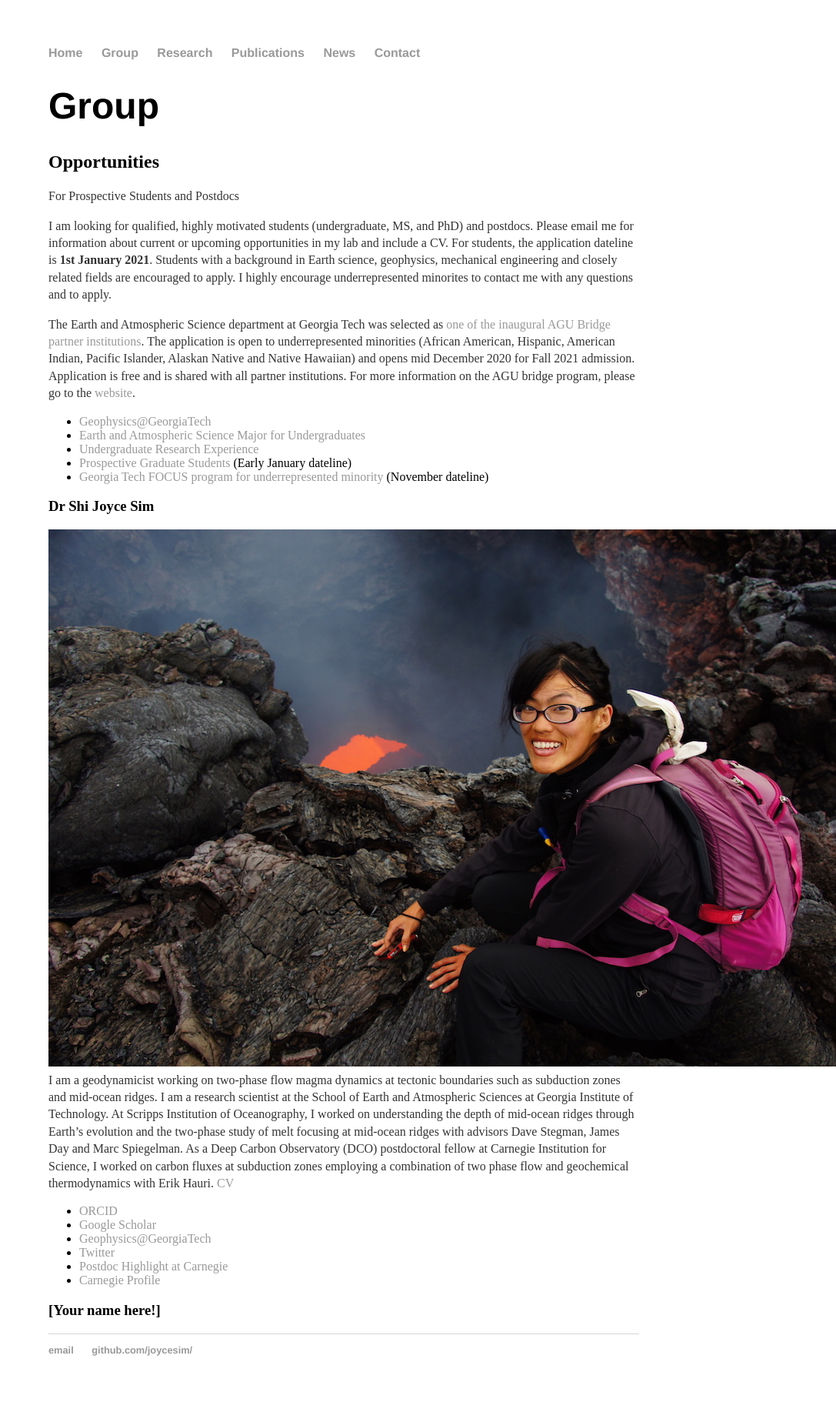
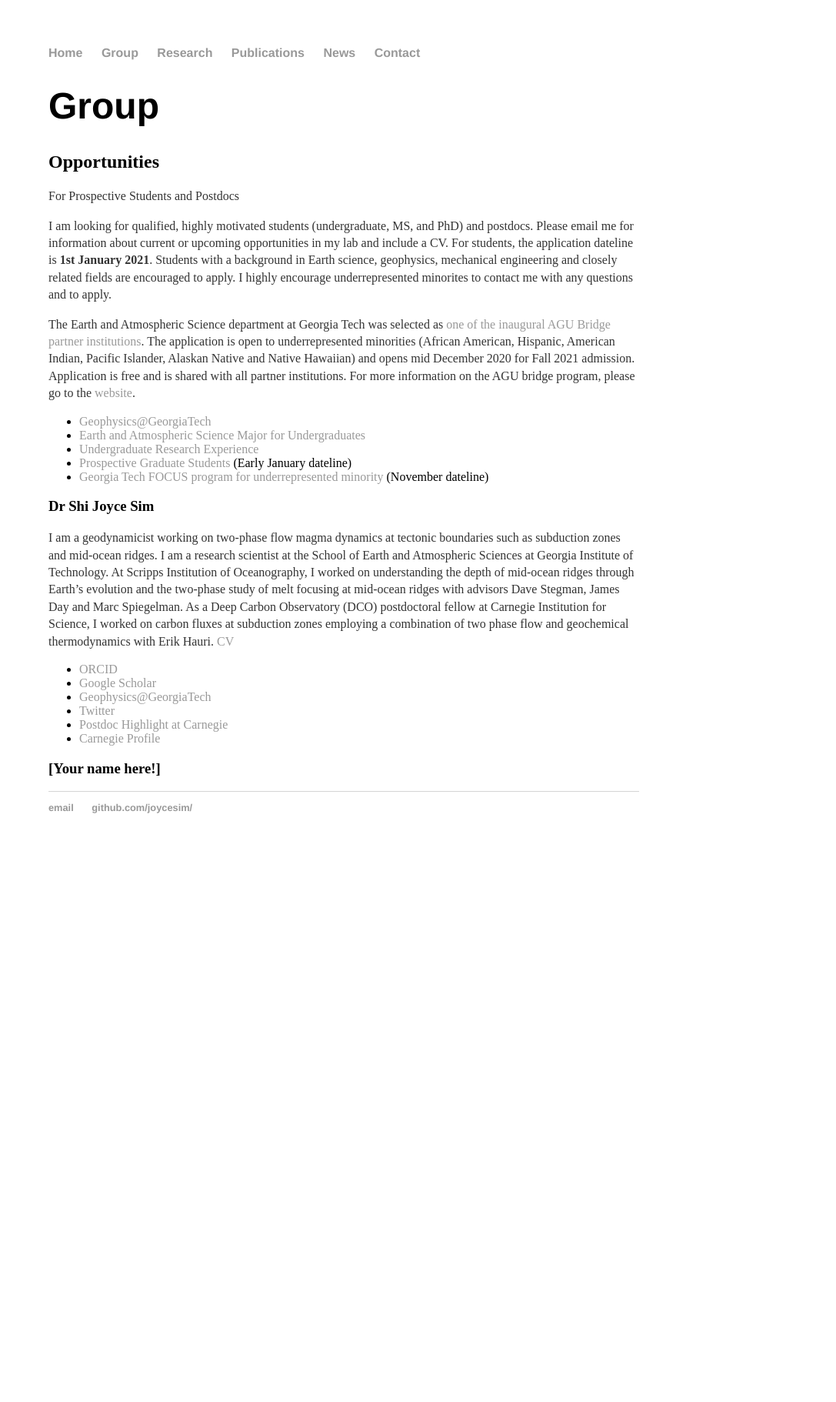
Before and after one commit to joycesim/joycesim.github.io, a Jekyll site: the page built from group/index.md, in a window 1280 px wide. Shown: the whole page at 77% size, without its empty margins (193-1280 px from the left). Built offline with Jekyll 4.4.1, drawn with Linux system fonts in a browser that asks for light colours; after the commit the page ends 1117 px from its top, so only the background shows below that.

Commit message:
Update index.md

```diff
--- a/group/index.md
+++ b/group/index.md
@@ -18,7 +18,6 @@ The Earth and Atmospheric Science department at Georgia Tech was selected as [on
 * [Georgia Tech FOCUS program for underrepresented minority](https://focus.gatech.edu/) (November dateline)
 
 ### Dr Shi Joyce Sim
-![](/image/Profile3.JPG "Kamchatka 2013.")
 I am a geodynamicist working on two-phase flow magma dynamics at tectonic boundaries such as subduction zones and mid-ocean ridges. I am a research scientist at the School of Earth and Atmospheric Sciences at Georgia Institute of Technology. At Scripps Institution of Oceanography, I worked on understanding the depth of mid-ocean ridges through Earth's evolution and the two-phase study of melt focusing at mid-ocean ridges with advisors Dave Stegman, James Day and Marc Spiegelman. As a Deep Carbon Observatory (DCO) postdoctoral fellow at Carnegie Institution for Science, I worked on carbon fluxes at subduction zones employing a combination of two phase flow and geochemical thermodynamics with Erik Hauri. [CV](https://joycesim.github.io/cv/)
 
 * [ORCID](https://orcid.org/0000-0002-2469-1665)
```
